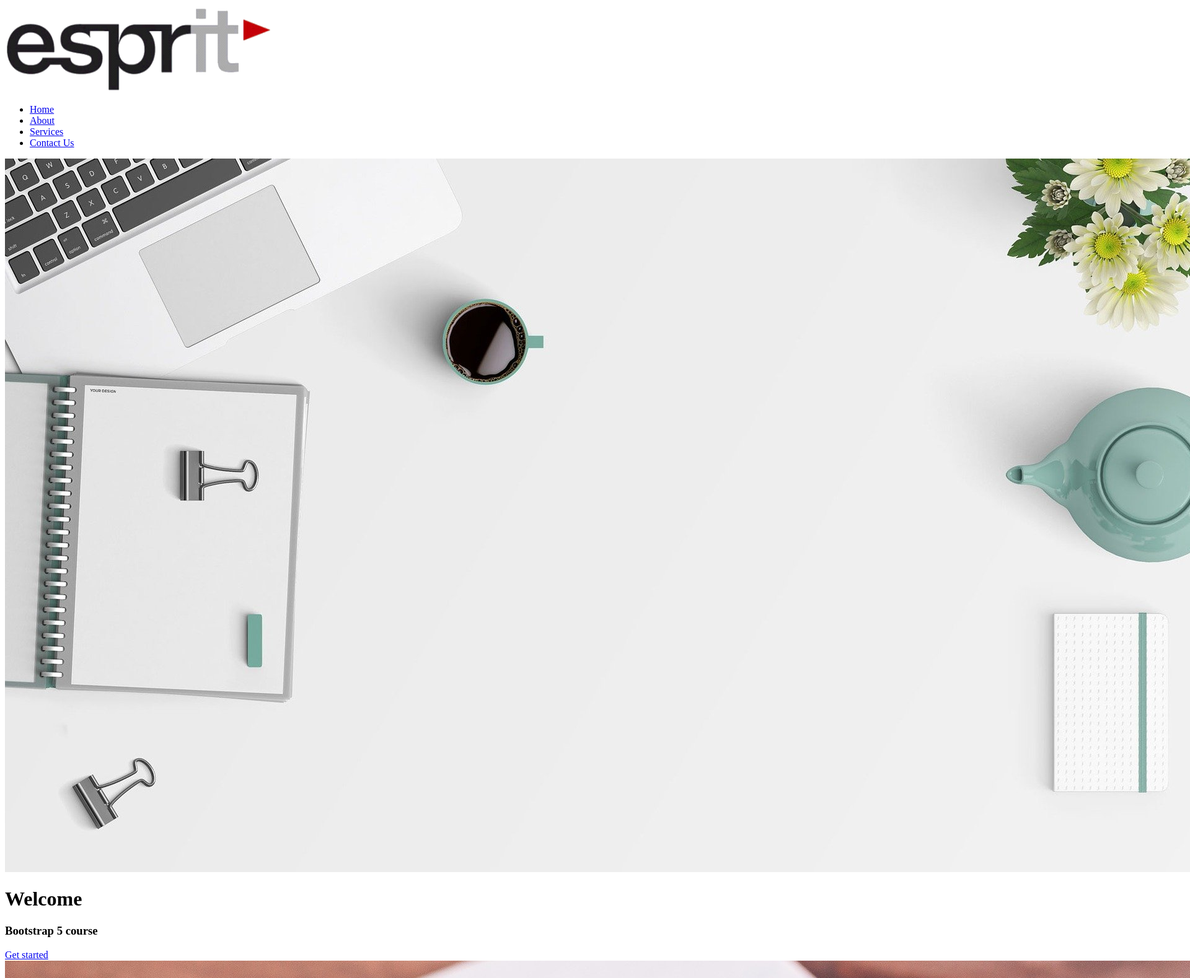
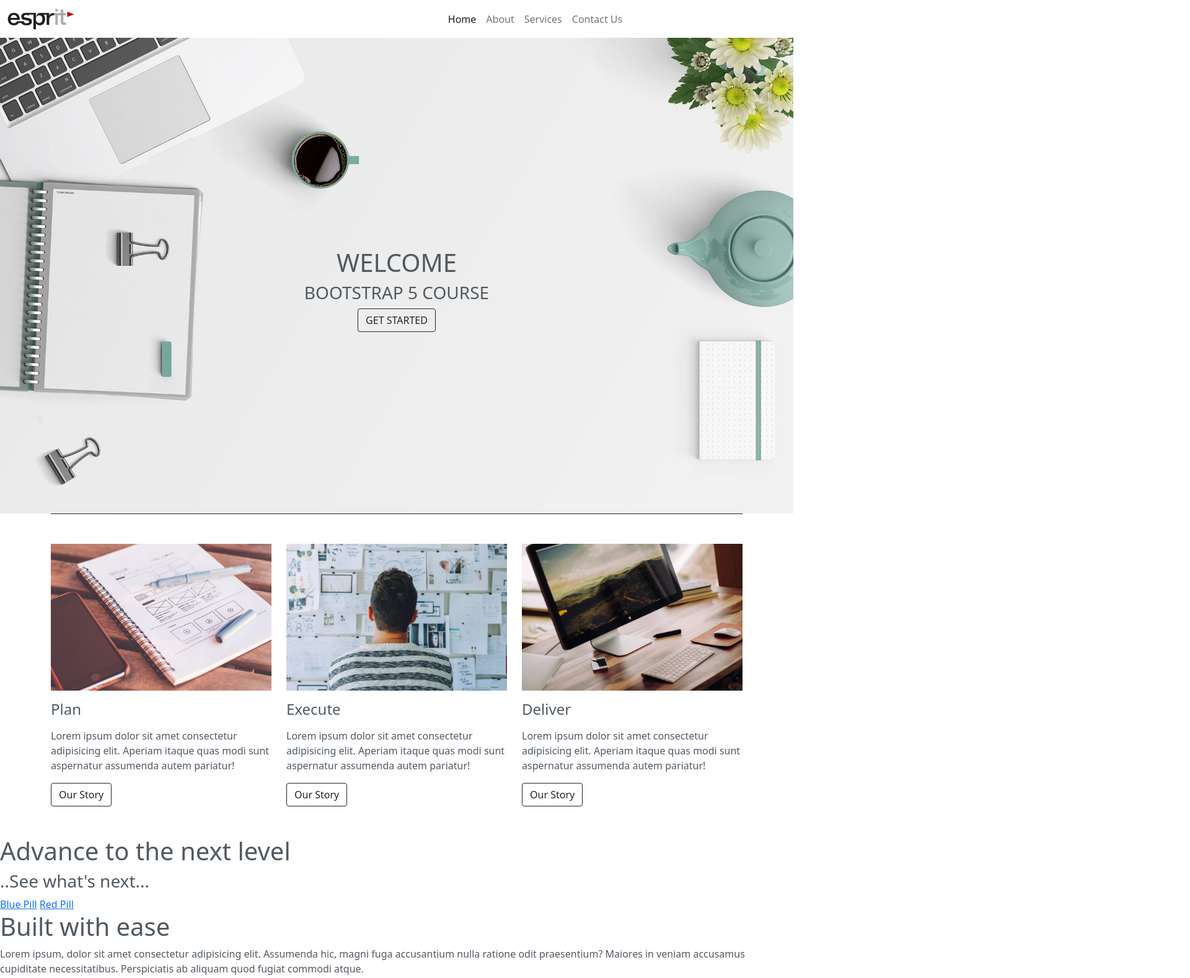
Before and after one commit to Integration-WEB/workshop3-haribizohra, a plain HTML site: page index.html in a window 1280 px wide. Shown: the top 1579 px of the page at 62% size, 1920 px wide, since content can reach past the window. Drawn offline with nearby package versions, Linux system fonts and the light colour scheme.

Commit message:
workshop 3 avancement 16 nov 2021

```diff
--- a/css/style.css
+++ b/css/style.css
@@ -60,6 +60,10 @@ body {
 }
 /* Devices under 992px (lg) */
 @media (max-width: 992px) {
+  .caption{
+    top:30% ;
+
+  }
 
 }
 /* Devices under 768px (md) */
--- a/index.html
+++ b/index.html
@@ -4,64 +4,79 @@
     <meta charset="UTF-8">
     <meta name="viewport" content="width=device-width, initial-scale=1.0">
     <title>Bootstrap 5 - Starter Example</title>
+    <link href="https://cdn.jsdelivr.net/npm/bootstrap@5.0.2/dist/css/bootstrap.min.css" rel="stylesheet" integrity="sha384-EVSTQN3/azprG1Anm3QDgpJLIm9Nao0Yz1ztcQTwFspd3yD65VohhpuuCOmLASjC" crossorigin="anonymous">
+    <link rel="stylesheet" href="css/style.css">
 
 </head>
 <body>
 
 <!-- Start Home section-->
 <div id="home">
-    <nav class="" id="navbarResponsive">
-        <a href="#" class=""><img src="img/logo.png" alt="" class=""></a>
+
+    <nav class="navbar navbar-expand-lg navbar-light">
+        <div class="container-fluid">
+          <a class="navbar-brand" href="#"><img src="img/logo.png" alt="" class="w-25"></a>
+          <button class="navbar-toggler" type="button" data-bs-toggle="collapse" data-bs-target="#navbarNav" aria-controls="navbarNav" aria-expanded="false" aria-label="Toggle navigation">
+            <span class="navbar-toggler-icon"></span>
+          </button>
+          <div class="collapse navbar-collapse d-flex justify-content-around" id="navbarNav">
+            <ul class="navbar-nav">
+              <li class="nav-item">
+                <a class="nav-link active" aria-current="page" href="#">Home</a>
+              </li>
+              <li class="nav-item">
+                <a class="nav-link" href="#">About</a>
+              </li>
+              <li class="nav-item">
+                <a class="nav-link" href="#">Services</a>
+              </li>
+              <li class="nav-item">
+                <a class="nav-link" href="#">Contact Us</a>
+              </li>
+            </ul>
+          </div>
+        </div>
+      </nav>
 
 
-        <div class="" id="navbarMenu">
-            <ul class="navbar-nav ms-3">
-                <li class=""><a href="#home" class="">Home</a></li>
-                <li class=""><a href="#about" class="">About</a></li>
-                <li class=""><a href="#service" class="">Services</a></li>
-                <li class=""><a href="#contact" class="">Contact Us</a></li>
-            </ul>
-        </div>
-    </nav>
+    <img src="img/desktop.jpg" alt="esprit" class="img-fluid">
 
-    <img src="img/desktop.jpg" alt="esprit" class="">
-
-    <div class="caption">
+    <div class="caption text-center position-absolute flex-column align-items-center text-uppercase  w-100 top-50  ">
         <h1>Welcome</h1>
         <h3>Bootstrap 5 course</h3>
-        <a href="#" class="">Get started</a>
+        <a href="#" class="btn btn-outline-dark">Get started</a>
     </div>
 
 </div>
 <!-- End Home section -->
 
 <!-- Start About section-->
-<div class="" id="about">
-    <div class=""></div>
-    <div class="">
+<div class="container" id="about">
+    <div class="border-top border-dark w-100 "></div>
+    <div class="row my-5 ">
 
-        <div class="">
-            <img src="img/1.jpg" alt="" class="">
-            <h4 class="">Plan</h4>
+        <div class="col-md-4">
+            <img src="img/1.jpg" alt="" class="img-fluid">
+            <h4 class="my-3">Plan</h4>
             <p>Lorem ipsum dolor sit amet consectetur adipisicing elit. Aperiam itaque quas modi sunt aspernatur
                 assumenda autem pariatur!</p>
-            <a href="#" class="">Our Story</a>
+            <a href="#" class="btn btn-outline-dark">Our Story</a>
         </div>
 
-        <div class="">
-            <img src="img/2.jpg" alt="" class="">
-            <h4 class="">Execute</h4>
+        <div class="col-md-4">
+            <img src="img/2.jpg" alt="" class="img-fluid">
+            <h4 class="my-3">Execute</h4>
             <p>Lorem ipsum dolor sit amet consectetur adipisicing elit. Aperiam itaque quas modi sunt aspernatur
                 assumenda autem pariatur!</p>
-            <a href="#" class="">Our Story</a>
+            <a href="#" class="btn btn-outline-dark">Our Story</a>
         </div>
 
-        <div class="">
-            <img src="img/3.jpg" alt="" class="">
-            <h4 class="">Deliver</h4>
+        <div class="col-md-4">
+            <img src="img/3.jpg" alt="" class="img-fluid">
+            <h4 class="my-3">Deliver</h4>
             <p>Lorem ipsum dolor sit amet consectetur adipisicing elit. Aperiam itaque quas modi sunt aspernatur
                 assumenda autem pariatur!</p>
-            <a href="#" class="">Our Story</a>
+            <a href="#" class="btn btn-outline-dark">Our Story</a>
         </div>
 
     </div>
@@ -113,7 +128,7 @@
     <div class="">
         <div class="">
             <div class="">
-                <img src="img/logo.png" alt="" class="">
+                <img src="img/logo.png" alt="" class="img-fluid">
                 <p>Lorem, ipsum dolor sit amet consectetur adipisicing elit. Itaque accusamus rem deleniti.</p>
                 <ul class="">
                     <li><a href="#"><i class="fab fa-facebook"></i></a></li>
@@ -126,6 +141,7 @@
     </div>
 </footer>
 
+<script src="https://cdn.jsdelivr.net/npm/bootstrap@5.0.2/dist/js/bootstrap.bundle.min.js" integrity="sha384-MrcW6ZMFYlzcLA8Nl+NtUVF0sA7MsXsP1UyJoMp4YLEuNSfAP+JcXn/tWtIaxVXM" crossorigin="anonymous"></script>
 
 </body>
 </html>
```
